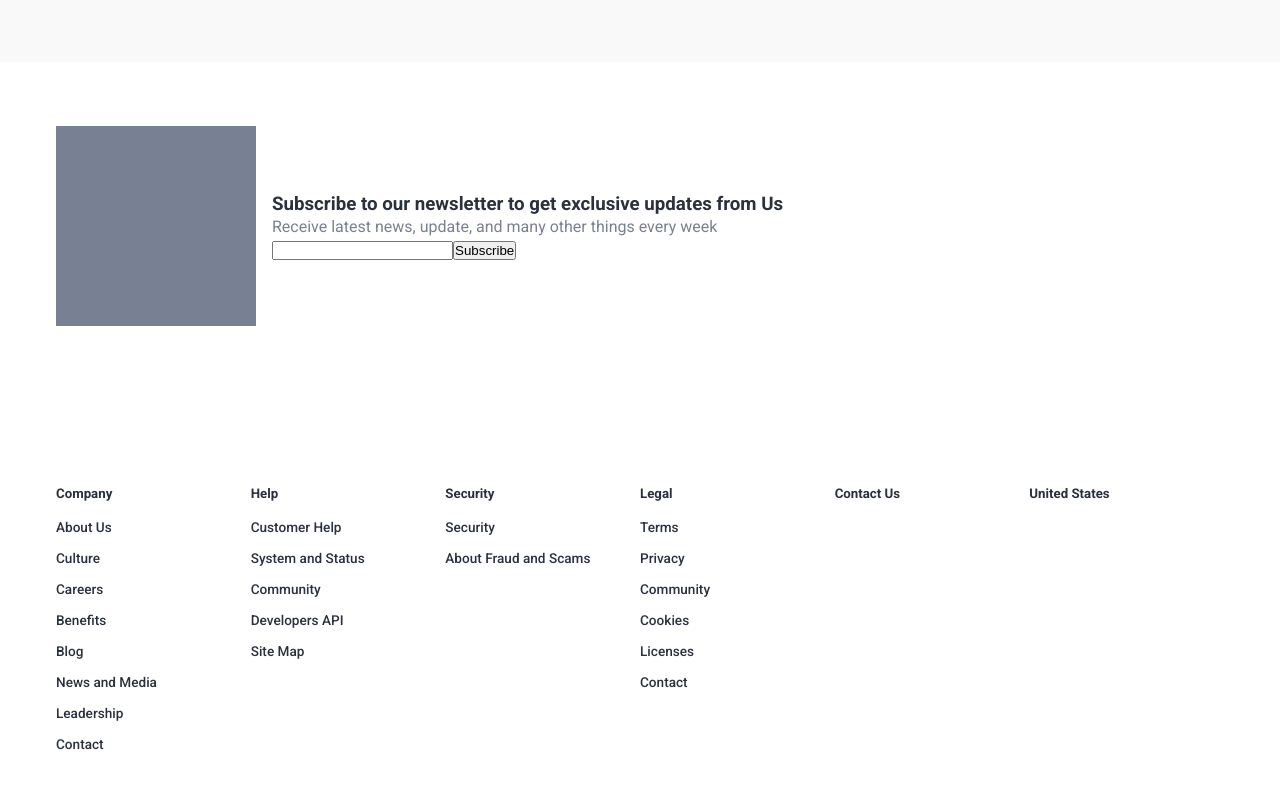
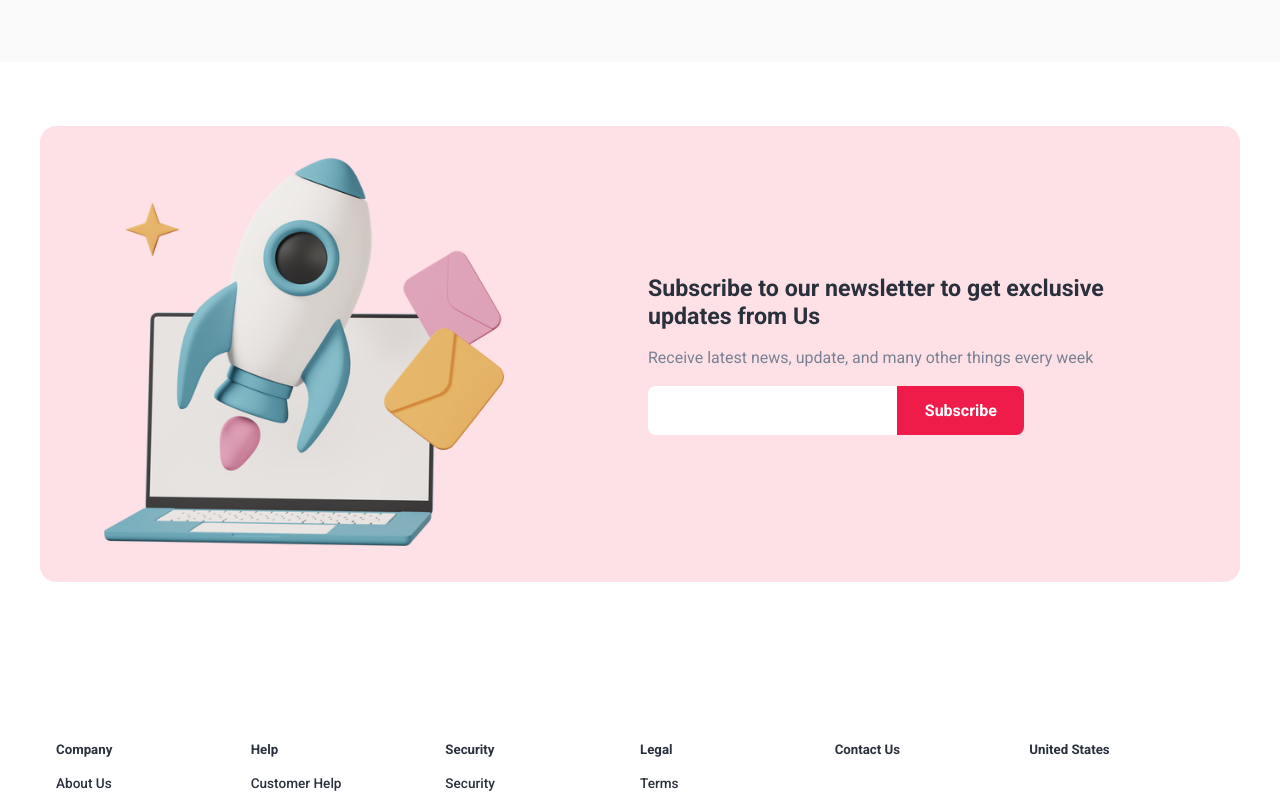
Before and after one commit to Master-Osaro/travelwise, a Next.js app: page / in a window 1280 px wide. Shown: the part 2424-3220 px from the top of the page. Before the commit the page ends 3177 px from the top, so only its background shows below. Built offline with nearby package versions, Linux system fonts and the light colour scheme.

Commit message:
Subscribe Section: Initial Styling

```diff
--- a/components/Subscribe.jsx
+++ b/components/Subscribe.jsx
@@ -1,16 +1,22 @@
 import style from "@/components/Subscribe.module.css"
+import Image from "next/image"
+import emailMktImg from "@/assets/email_marketing.png"
 function Subscribe() {
   return (
     <section className={`section ${style.section__subscribe}`}>
       <div className={`section__inner ${style.section__inner}`}>
-      <div className={`${style.media}`}></div>
+      <div className={`${style.media}`}>
+        <Image
+        src={emailMktImg}
+        />
+      </div>
         <div className="content">
             <h3>Subscribe to our newsletter to get exclusive updates from Us</h3>
             <p>Receive latest news, update, and many other things every week</p>
-            <div>
+            <form>
                 <input type="text" />
-                <button>Subscribe</button>
-            </div>
+                <button className="btn btn-primary">Subscribe</button>
+            </form>
         </div>
       </div>
 
--- a/components/Subscribe.module.css
+++ b/components/Subscribe.module.css
@@ -1,10 +1,38 @@
 .section__subscribe .section__inner{
-    display: flex;
+    display: grid;
+    grid-template-columns: 1fr 1fr;
     gap: 1rem;
     align-items: center;
+    padding: 2rem 4rem;
+    background: var(--pink-very-light);
+    border-radius: 1rem;
 }
-.section__subscribe .media{
-    height: 200px;
-    width: 200px;
-    background: var(--grey-text);
+.section__subscribe h3{
+    font-size: 1.45rem;
+    margin-bottom: 1rem;
 }
+.section__subscribe .media img{
+    width: 100%;
+    max-width: 400px;
+    height: auto;
+}
+.section__subscribe form{
+    margin-top: 1rem;
+    display: flex;
+}
+.section__subscribe input{
+    padding: 0.8rem 1.6rem;
+    border-radius: 0.5rem 0 0 0.5rem;
+    font-weight: 700;
+    border: 2px solid transparent;
+    cursor: pointer;
+    display: flex;
+    gap: 0.5rem;
+    align-items: center;
+    font-size: 1rem;
+    font-family: inherit;
+    transition: all .3s;
+}
+.section__subscribe button{
+    border-radius: 0 0.5rem 0.5rem 0;
+}
--- a/styles/globals copy.css
+++ /dev/null
@@ -1,107 +0,0 @@
-:root {
-  --max-width: 1100px;
-  --border-radius: 12px;
-  --font-mono: ui-monospace, Menlo, Monaco, 'Cascadia Mono', 'Segoe UI Mono',
-    'Roboto Mono', 'Oxygen Mono', 'Ubuntu Monospace', 'Source Code Pro',
-    'Fira Mono', 'Droid Sans Mono', 'Courier New', monospace;
-
-  --foreground-rgb: 0, 0, 0;
-  --background-start-rgb: 214, 219, 220;
-  --background-end-rgb: 255, 255, 255;
-
-  --primary-glow: conic-gradient(
-    from 180deg at 50% 50%,
-    #16abff33 0deg,
-    #0885ff33 55deg,
-    #54d6ff33 120deg,
-    #0071ff33 160deg,
-    transparent 360deg
-  );
-  --secondary-glow: radial-gradient(
-    rgba(255, 255, 255, 1),
-    rgba(255, 255, 255, 0)
-  );
-
-  --tile-start-rgb: 239, 245, 249;
-  --tile-end-rgb: 228, 232, 233;
-  --tile-border: conic-gradient(
-    #00000080,
-    #00000040,
-    #00000030,
-    #00000020,
-    #00000010,
-    #00000010,
-    #00000080
-  );
-
-  --callout-rgb: 238, 240, 241;
-  --callout-border-rgb: 172, 175, 176;
-  --card-rgb: 180, 185, 188;
-  --card-border-rgb: 131, 134, 135;
-}
-
-@media (prefers-color-scheme: dark) {
-  :root {
-    --foreground-rgb: 255, 255, 255;
-    --background-start-rgb: 0, 0, 0;
-    --background-end-rgb: 0, 0, 0;
-
-    --primary-glow: radial-gradient(rgba(1, 65, 255, 0.4), rgba(1, 65, 255, 0));
-    --secondary-glow: linear-gradient(
-      to bottom right,
-      rgba(1, 65, 255, 0),
-      rgba(1, 65, 255, 0),
-      rgba(1, 65, 255, 0.3)
-    );
-
-    --tile-start-rgb: 2, 13, 46;
-    --tile-end-rgb: 2, 5, 19;
-    --tile-border: conic-gradient(
-      #ffffff80,
-      #ffffff40,
-      #ffffff30,
-      #ffffff20,
-      #ffffff10,
-      #ffffff10,
-      #ffffff80
-    );
-
-    --callout-rgb: 20, 20, 20;
-    --callout-border-rgb: 108, 108, 108;
-    --card-rgb: 100, 100, 100;
-    --card-border-rgb: 200, 200, 200;
-  }
-}
-
-* {
-  box-sizing: border-box;
-  padding: 0;
-  margin: 0;
-}
-
-html,
-body {
-  max-width: 100vw;
-  overflow-x: hidden;
-}
-
-body {
-  color: rgb(var(--foreground-rgb));
-  background: linear-gradient(
-      to bottom,
-      transparent,
-      rgb(var(--background-end-rgb))
-    )
-    rgb(var(--background-start-rgb));
-}
-
-a {
-  color: inherit;
-  text-decoration: none;
-}
-
-@media (prefers-color-scheme: dark) {
-  html {
-    color-scheme: dark;
-  }
-}
--- a/styles/globals.css
+++ b/styles/globals.css
@@ -7,11 +7,12 @@
 
 :root{
     --primary-pink: #ef1c49;
+    --pink-light: #fbc5d2;
+    --pink-very-light: #FEE1E6;
     --blue-header: #2a313d;
     --grey-text: #788193;
     --light-grey: #bcc6da;
     --bg-grey: #f9f9f9;
-    --pink-light: #fbc5d2;
     --white: #fff;
 }
 
@@ -197,6 +198,7 @@ section, footer{
 footer .section__inner{
     display: grid;
     grid-template-columns: repeat(auto-fit, minmax(150px, 1fr));
+    margin-bottom: 4rem;
 }
 footer h5{
     margin-bottom: 1rem;
```
Also changed, not shown: assets/email_marketing.png (added).
